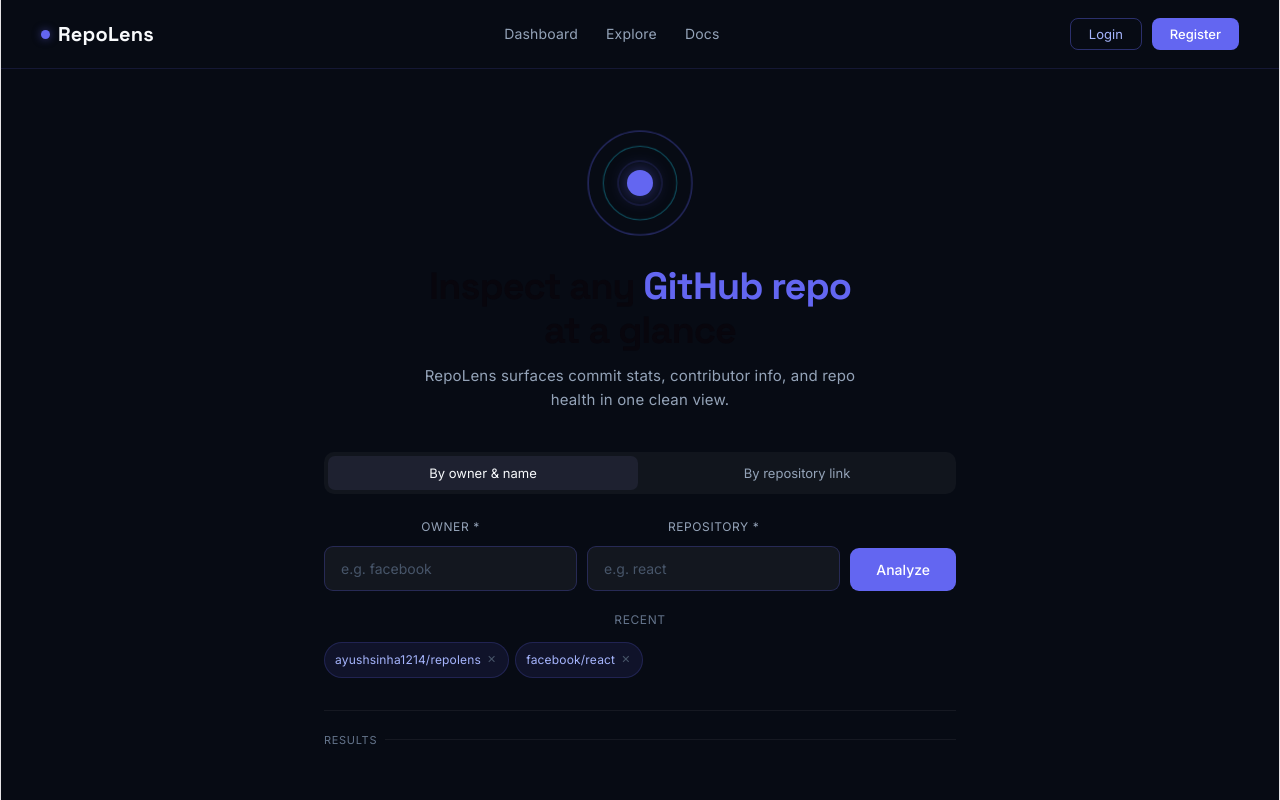
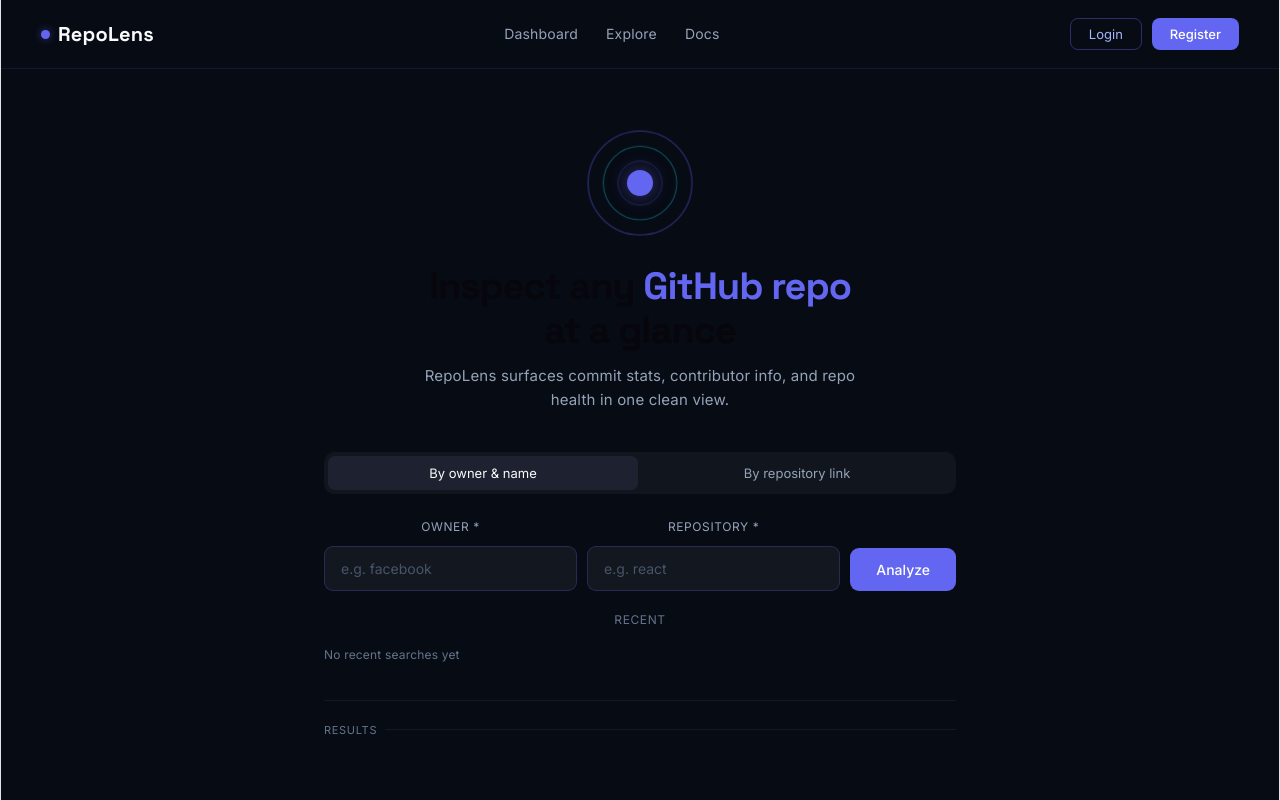
Before and after one commit to AyushSinha1214/RepoLens, a React (Vite) app in the folder client/: page / in a window 1280 px wide. Shown: the top 800 px of the page. Built offline with nearby package versions, Linux system fonts and the light colour scheme.

Commit message:
frontend done, button working left

```diff
--- a/client/src/pages/Home.jsx
+++ b/client/src/pages/Home.jsx
@@ -6,6 +6,10 @@
  const [repo, setRepo] = useState("");
 const [repoLink, setRepoLink] = useState("");
 const [activeTab, setActiveTab] = useState("individual");
+
+const [recentSearches, setRecentSearches] = useState(() => {
+  return JSON.parse(localStorage.getItem("recentSearches")) || [];
+});
   const navigate = useNavigate();
 
   const handleSearch = () => {
@@ -16,12 +20,28 @@
     return;
   }
 
+  const repoString = `${owner}/${repoName}`;
+
+  const updatedSearches = [
+    repoString,
+    ...recentSearches.filter((item) => item !== repoString),
+  ].slice(0, 5);
+
+  setRecentSearches(updatedSearches);
+
+  localStorage.setItem(
+    "recentSearches",
+    JSON.stringify(updatedSearches)
+  );
+
   navigate(`/results/${owner}/${repoName}`);
 };
-
   const handleLinkSearch = () => {
   try {
-      const cleaned = repoLink.replace("https://github.com/", "").replace(/\/$/, "");
+    const cleaned = repoLink
+      .replace("https://github.com/", "")
+      .replace(/\/$/, "");
+
     const [owner, repoName] = cleaned.split("/");
 
     if (!owner || !repoName) {
@@ -29,10 +49,43 @@
       return;
     }
 
+    const repoString = `${owner}/${repoName}`;
+
+    const updatedSearches = [
+      repoString,
+      ...recentSearches.filter((item) => item !== repoString),
+    ].slice(0, 5);
+
+    setRecentSearches(updatedSearches);
+
+    localStorage.setItem(
+      "recentSearches",
+      JSON.stringify(updatedSearches)
+    );
+
     navigate(`/results/${owner}/${repoName}`);
   } catch {
     alert("Enter a valid GitHub repository link");
   }
+};
+
+const handleRecentClick = (repoString) => {
+  const [owner, repoName] = repoString.split("/");
+
+  navigate(`/results/${owner}/${repoName}`);
+};
+
+const removeRecent = (repoString) => {
+  const updated = recentSearches.filter(
+    (item) => item !== repoString
+  );
+
+  setRecentSearches(updated);
+
+  localStorage.setItem(
+    "recentSearches",
+    JSON.stringify(updated)
+  );
 };
 
   const handleKeyDown = (e) => {
@@ -152,15 +205,34 @@
 
         <div className="recent">
   <p className="recent-label">Recent</p>
+
   <div className="chips">
-            <div className="chip">
-              ayushsinha1214/repolens
-              <button className="chip-x">✕</button>
+    {recentSearches.length === 0 ? (
+      <p style={{ color: "#64748b", fontSize: "12px" }}>
+        No recent searches yet
+      </p>
+    ) : (
+      recentSearches.map((item) => (
+        <div
+          key={item}
+          className="chip"
+          style={{ cursor: "pointer" }}
+          onClick={() => handleRecentClick(item)}
+        >
+          {item}
+
+          <button
+            className="chip-x"
+            onClick={(e) => {
+              e.stopPropagation();
+              removeRecent(item);
+            }}
+          >
+            ✕
+          </button>
         </div>
-            <div className="chip">
-              facebook/react
-              <button className="chip-x">✕</button>
-            </div>
+      ))
+    )}
   </div>
 </div>
 
```
Lines whose indentation alone changed are shown as unchanged.
